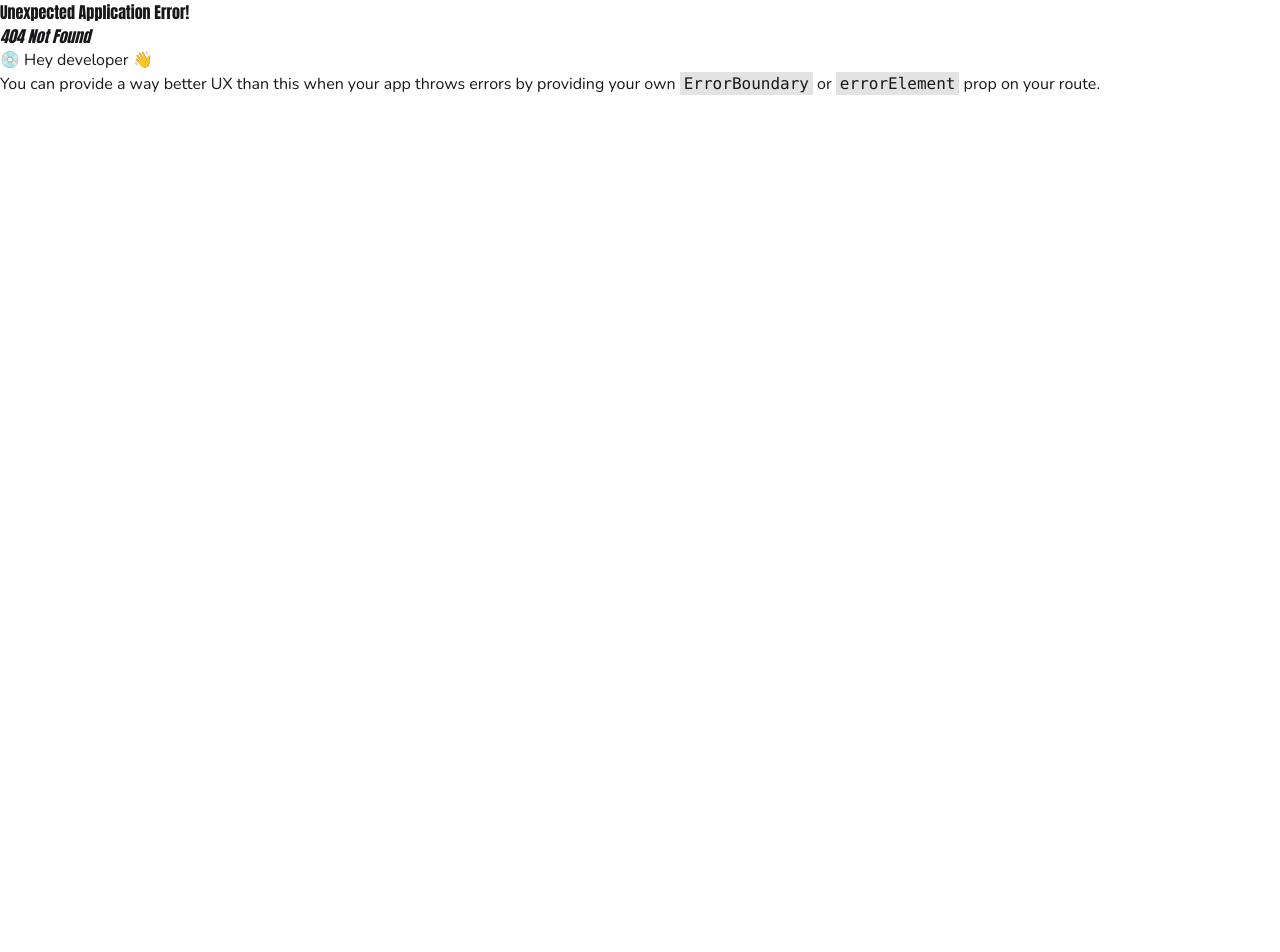
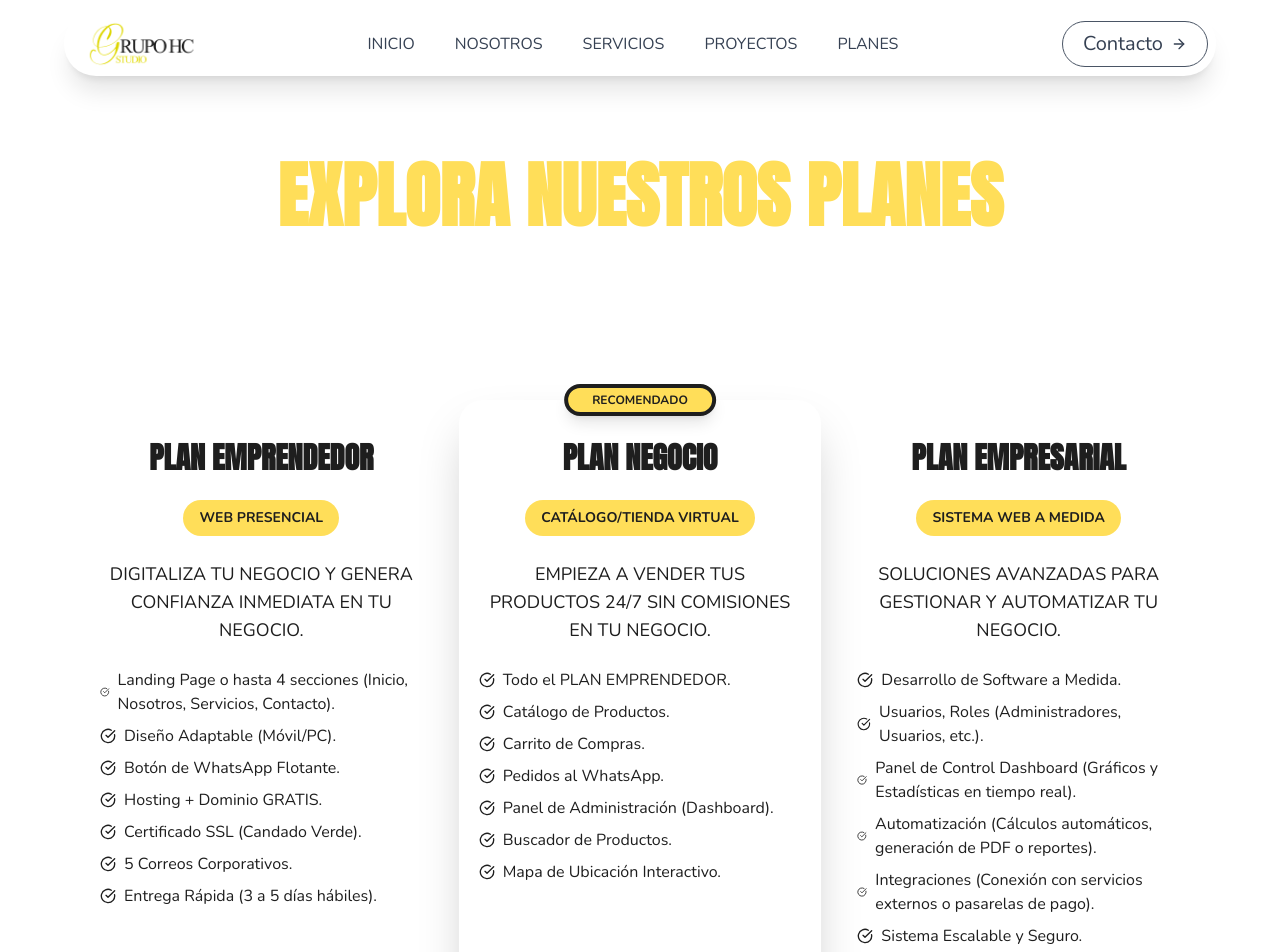
Before and after one commit to Grobles-Inc/Portafolio-Grobles, a React (Vite) app: page /plans in a window 1280 px wide. Before the commit this address had no page. Shown: the top 952 px of the page. Before the commit the page ends 800 px from the top, so only its background shows below. Built offline with nearby package versions, Linux system fonts and the light colour scheme.

Commit message:
feat: Se agrego los planes de negocio a la web.

```diff
--- a/src/components/NavBar.tsx
+++ b/src/components/NavBar.tsx
@@ -53,6 +53,7 @@ export default function NavBar() {
               { to: "/about", label: "Nosotros" },
               { to: "/services", label: "Servicios" },
               { to: "/projects", label: "Proyectos" },
+              { to: "/plans", label: "Planes" },
             ].map(({ to, label }) => (
               <li key={to} className="uppercase text-gray-700 relative group cursor-pointer">
                 <Link to={to} className="relative z-10 transition-colors duration-300">
@@ -134,6 +135,15 @@ export default function NavBar() {
                 Proyectos
               </Link>
             </li>
+            <li className="border-b border-secondary/10 uppercase text-xl">
+              <Link
+                to="/plans"
+                className="block px-6 py-4 hover:bg-secondary/10 transition-colors"
+                onClick={() => setIsMenuOpen(false)}
+              >
+                Planes
+              </Link>
+            </li>
             <li
             className=' text-xl'>
               <Link
--- /dev/null
+++ b/src/features/plans/components/Plans.tsx
@@ -0,0 +1,135 @@
+import { CheckCircle } from "lucide-react"
+import { openWhatsAppPlanInquiry } from "@/utils/whatsappPlanInquiry"
+
+const plans = [
+  {
+    id: 1,
+    name: "Plan Emprendedor",
+    badget: "Web Presencial",
+    description: "Digitaliza tu negocio y genera confianza inmediata en tu negocio.",
+    features: [
+      "Landing Page o hasta 4 secciones (Inicio, Nosotros, Servicios, Contacto).",
+      "Diseño Adaptable (Móvil/PC).",
+      "Botón de WhatsApp Flotante.",
+      "Hosting + Dominio GRATIS.",
+      "Certificado SSL (Candado Verde).",
+      "5 Correos Corporativos.",
+      "Entrega Rápida (3 a 5 días hábiles)."
+    ],
+    price: 550.00,
+    details: "Pago Único."
+  },
+  {
+    id: 2,
+    name: "Plan Negocio",
+    badget: "Catálogo/Tienda Virtual",
+    description: "Empieza a vender tus productos 24/7 sin comisiones en tu negocio.",
+    features: [
+      "Todo el PLAN EMPRENDEDOR.",
+      "Catálogo de Productos.",
+      "Carrito de Compras.",
+      "Pedidos al WhatsApp.",
+      "Panel de Administración (Dashboard).",
+      "Buscador de Productos.",
+      "Mapa de Ubicación Interactivo.",
+    ],
+    price: 850.00,
+    details: "Pago Único.",
+    recomendado: true
+  },
+  {
+    id: 3,
+    name: "Plan Empresarial",
+    badget: "Sistema Web a Medida",
+    description: "Soluciones Avanzadas para Gestionar y Automatizar tu Negocio.",
+    features: [
+      "Desarrollo de Software a Medida.",
+      "Usuarios, Roles (Administradores, Usuarios, etc.).",
+      "Panel de Control Dashboard (Gráficos y Estadísticas en tiempo real).",
+      "Automatización (Cálculos automáticos, generación de PDF o reportes).",
+      "Integraciones (Conexión con servicios externos o pasarelas de pago).",
+      "Sistema Escalable y Seguro.",
+    ],
+    price: 1100.00,
+    details: "Precio Negociable."
+  }
+]
+
+export default function PlansComponent() {
+  return (
+    <div className="max-w-7xl mx-auto px-4 md:px-20">
+      <div className="text-center md:text-left space-y-5">
+        <h2 className="text-7xl font-bold uppercase leading-none text-center text-[#ffde59]">
+          Explora Nuestros Planes
+        </h2>
+        <p className="text-xl md:text-3xl text-primary text-center">
+          Ya sea que estés empezando, expandiendo tu negocio o gestionando un equipo completo, nuestros planes de precios están diseñados para apoyar a tu negocio en cada etapa.
+        </p>
+      </div>
+      <div className="grid grid-cols-1 md:grid-cols-3 gap-4 py-10">
+        {plans.map((plan) => {
+          const isRecommended = plan.recomendado;
+          return (
+            <div
+              key={plan.id}
+              className={`bg-primary text-secondary py-10 px-5 rounded-3xl flex flex-col space-y-6 h-full relative
+                ${isRecommended ? "shadow-2xl z-10" : ""}
+              `}
+              style={{ minHeight: "100%" }}
+            >
+              {isRecommended && (
+                <div className="absolute -top-4 left-1/2 -translate-x-1/2 z-20 flex items-center">
+                  <span className="bg-[#ffde59] text-secondary font-bold px-6 py-1 rounded-full text-xs uppercase shadow-lg border-4 border-secondary">
+                    Recomendado
+                  </span>
+                </div>
+              )}
+
+              <h3 className="uppercase text-center text-3xl font-bold">{plan.name}</h3>
+              <p className="mx-auto text-center font-bold uppercase text-sm text-secondary bg-[#ffde59] rounded-full px-4 py-2 w-fit">{plan.badget}</p>
+              <p className="text-center text-lg uppercase">{plan.description}</p>
+              <div className="space-y-2">
+                {plan.features.map((feature) => (
+                  <div key={feature} className="flex items-center space-x-2">
+                    <CheckCircle className="w-4 h-4" />
+                    <p className="text-md">{feature}</p>
+                  </div>
+                ))}
+              </div>
+              <div className="flex-1 flex flex-col justify-end">
+                <div
+                  role="button"
+                  tabIndex={0}
+                  aria-label={`Consultar por ${plan.name} por WhatsApp`}
+                  className={
+                  `flex flex-col items-center justify-center border-2 rounded-4xl p-4 mt-4 shadow-lg space-y-1
+                  ${isRecommended ? "bg-[#ffde59] border-[#ffde59] hover:bg-primary hover:border-secondary hover:text-secondary transition-all duration-500 cursor-pointer" : "border-secondary hover:bg-[#ffde59] hover:border-[#ffde59] hover:text-secondary transition-all duration-500 cursor-pointer"}`
+                }
+                  onClick={() => openWhatsAppPlanInquiry(plan.name)}
+                  onKeyDown={(e) => {
+                    if (e.key === "Enter" || e.key === " ") {
+                      e.preventDefault()
+                      openWhatsAppPlanInquiry(plan.name)
+                    }
+                  }}
+                >
+                  <span className="uppercase font-semibold text-secondary text-xs tracking-wide mb-1">Desde</span>
+                  <span className="text-5xl font-bold mb-0.5"
+                  >
+                    S/.{plan.price.toLocaleString("es-PE", { minimumFractionDigits: 2 })}
+                  </span>
+                  <span className="text-secondary text-base font-normal mt-1">
+                    {plan.details}
+                  </span>
+                </div>
+              </div>
+            </div>
+          )
+        })}
+      </div>
+      <p className="text-center text-md text-primary">
+        *Todos nuestros planes incluyen un año de mantenimiento y soporte técnico por 3 meses.
+      </p>
+    </div>
+  )
+}
--- /dev/null
+++ b/src/features/plans/index.tsx
@@ -0,0 +1,9 @@
+import PlansComponent from "./components/Plans"
+
+export default function Plans() {
+  return (
+    <main className="pt-40">
+      <PlansComponent />
+    </main>
+  )
+}
--- a/src/index.css
+++ b/src/index.css
@@ -20,7 +20,6 @@ body {
   font-family: 'Nunito', sans-serif;
 }
 
-/* Animaciones personalizadas para la sección de servicios */
 @keyframes fade-in {
   0% {
     opacity: 0;
@@ -51,7 +50,6 @@ body {
   animation: slide-up 0.6s ease-out;
 }
 
-/* Estilos para ScrollSmoother */
 #smooth-wrapper {
   overflow: hidden;
 }
@@ -61,13 +59,11 @@ body {
   width: 100%;
 }
 
-/* Mejorar el rendimiento del scroll */
 * {
   -webkit-font-smoothing: antialiased;
   -moz-osx-font-smoothing: grayscale;
 }
 
-/* Ocultar scrollbars del navegador para una experiencia más limpia */
 body::-webkit-scrollbar {
   display: none;
 }
--- a/src/main.tsx
+++ b/src/main.tsx
@@ -8,6 +8,7 @@ import Contact from './features/contact/index.tsx'
 import MainLayout from './layout/MainLayout.tsx'
 import Services from './features/services/index.tsx'
 import About from './features/about/index.tsx'
+import Plans from './features/plans/index.tsx'
 import Logo from './features/Logo.tsx'
 
 const router = createBrowserRouter([
@@ -20,7 +21,8 @@ const router = createBrowserRouter([
       { path: '/about', element: <About /> },
       { path: '/services', element: <Services /> },
       { path: '/contact', element: <Contact /> },
-      { path: '/logo', element: <Logo /> }
+      { path: '/logo', element: <Logo /> },
+      { path: '/plans', element: <Plans /> }
     ]
   },
 ])
--- /dev/null
+++ b/src/utils/whatsappPlanInquiry.ts
@@ -0,0 +1,7 @@
+const WHATSAPP_E164 = "51945689211";
+
+export function openWhatsAppPlanInquiry(planName: string): void {
+  const message = `Hola deseo adquirir el plan ${planName}, para mi negocio.`;
+  const url = `https://wa.me/${WHATSAPP_E164}?text=${encodeURIComponent(message)}`;
+  window.open(url, "_blank", "noopener,noreferrer");
+}
```
